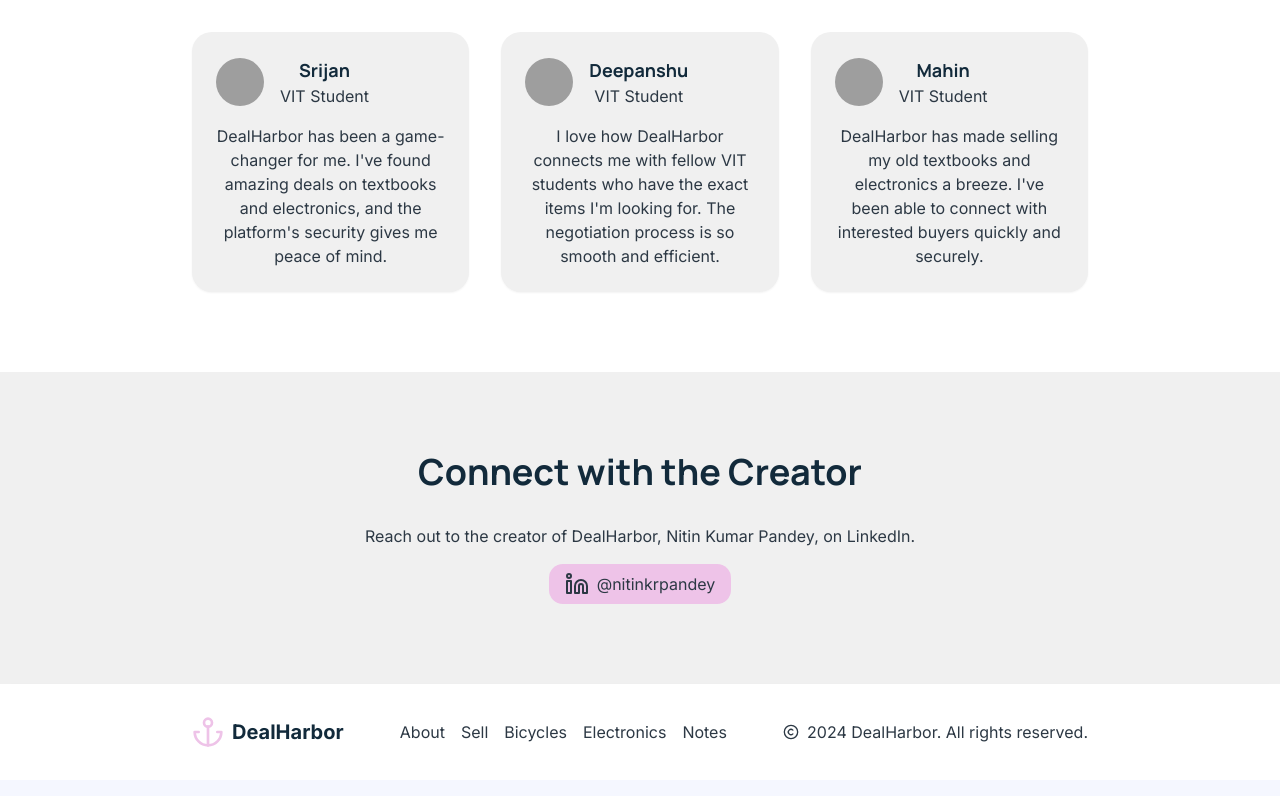
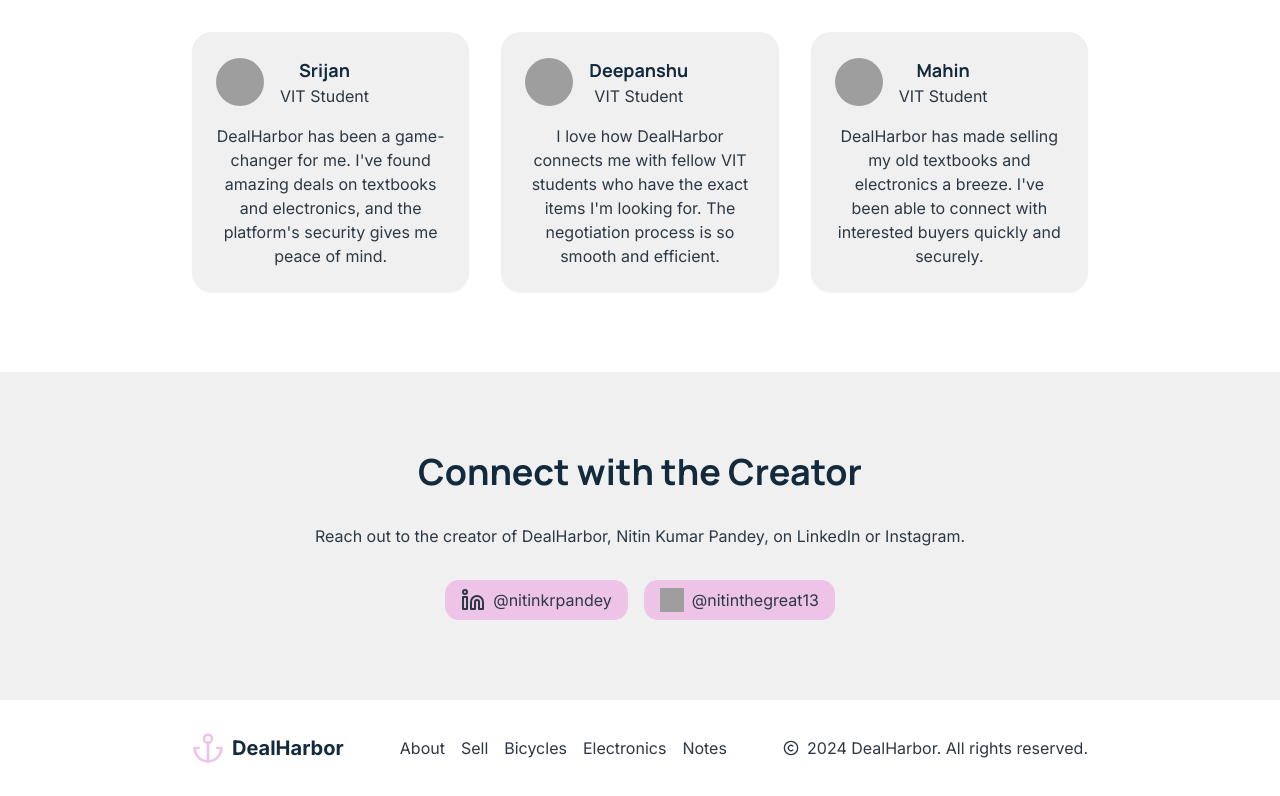
Before and after one commit to NitinTheGreat/DealHarbor, a Next.js app: page / in a window 1280 px wide. Shown: the part 2772-3568 px from the top of the page. Built offline with nearby package versions, Linux system fonts and the light colour scheme; grey boxes are pictures that could not be loaded; a web font is replaced by a local one.

Commit message:
DEAL HARBOR DONE

```diff
--- a/components/component/home-page.tsx
+++ b/components/component/home-page.tsx
@@ -359,17 +359,25 @@ export function HomePage() {
   <div className="max-w-4xl mx-auto space-y-8 text-center">
     <h2 className="text-3xl sm:text-4xl font-bold animate-fade-in-up">Connect with the Creator</h2>
     <p className="text-muted-foreground animate-fade-in-up">
-              Reach out to the creator of DealHarbor, Nitin Kumar Pandey, on LinkedIn.
+      Reach out to the creator of DealHarbor, Nitin Kumar Pandey, on LinkedIn or Instagram.
     </p>
+    <div className="inline-flex items-center gap-4 mt-4">
       <a href='https://linkedin.com/in/nitinkrpandey' target="_blank" rel="noopener noreferrer">
-  <div className="inline-flex items-center gap-2 bg-primary text-primary-foreground rounded-md px-4 py-2 group hover:scale-110 transition-transform duration-300 animate-fade-in-up mt-4">
+        <div className="inline-flex items-center gap-2 bg-primary text-primary-foreground rounded-md px-4 py-2 group hover:scale-110 transition-transform duration-300 animate-fade-in-up">
           <LinkedinIcon className="w-6 h-6" />
           <span>@nitinkrpandey</span>
         </div>
       </a>
-
+      <a href='https://instagram.com/nitinthegreat13' target="_blank" rel="noopener noreferrer">
+        <div className="inline-flex items-center gap-2 bg-primary text-primary-foreground rounded-md px-4 py-2 group hover:scale-110 transition-transform duration-300 animate-fade-in-up">
+          <img src="https://upload.wikimedia.org/wikipedia/commons/a/a5/Instagram_icon.png" alt="Instagram" className="w-6 h-6" />
+          <span>@nitinthegreat13</span>
+        </div>
+      </a>
+    </div>
   </div>
 </section>
+
       </main>
       <footer className="bg-white py-8 px-6 shadow-lg animate-fade-in">
         <div className="max-w-4xl mx-auto flex flex-col md:flex-row items-center justify-between gap-4">
```
Lines whose indentation alone changed are shown as unchanged.
